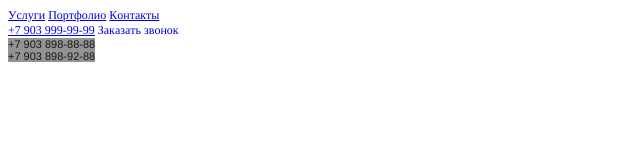
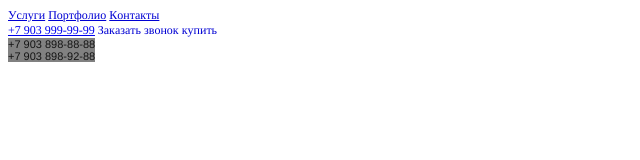
Before and after one commit to DiZhura/new-project_Zhura, a plain HTML site: page index.html in a window 1280 px wide. Shown: the full height of the page, 0-640 px from the left. Drawn offline with Linux system fonts and the light colour scheme.

Commit message:
new deal

```diff
--- a/index.html
+++ b/index.html
@@ -7,18 +7,20 @@
   <meta name="Generator" content="Cocoa HTML Writer">
   <meta name="CocoaVersion" content="2487.3">
   <style type="text/css">
-    p.p1 {margin: 0.0px 0.0px 0.0px 0.0px; font: 12.0px Times; color: #0000dc; -webkit-text-stroke: #0000dc}
-    p.p2 {margin: 0.0px 0.0px 0.0px 0.0px; font: 11.0px 'Helvetica Neue'; color: #000000; color: rgba(0, 0, 0, 0.85); -webkit-text-stroke: rgba(0, 0, 0, 0.85)}
+    p.p1 {margin: 0.0px 0.0px 0.0px 0.0px; font: 12.0px Times; color: #0000d3; -webkit-text-stroke: #0000d3}
+    p.p2 {margin: 0.0px 0.0px 0.0px 0.0px; font: 12.0px Times; color: #0000d3; -webkit-text-stroke: #000000}
+    p.p3 {margin: 0.0px 0.0px 0.0px 0.0px; font: 11.0px 'Helvetica Neue'; color: #000000; color: rgba(0, 0, 0, 0.85); -webkit-text-stroke: rgba(0, 0, 0, 0.85)}
     span.s1 {text-decoration: underline ; font-kerning: none}
     span.s2 {font-kerning: none; -webkit-text-stroke: 0px #000000}
-    span.s3 {text-decoration: underline ; font-kerning: none; color: #0000e9}
-    span.s4 {font-kerning: none; background-color: #939393}
+    span.s3 {text-decoration: underline ; font-kerning: none; color: #0000e9; -webkit-text-stroke: 0px #0000d3}
+    span.s4 {font-kerning: none}
+    span.s5 {font-kerning: none; background-color: #818181}
   </style>
 </head>
 <body>
 <p class="p1"><span class="s1">Услуги</span><span class="s2"> </span><span class="s1">Портфолио</span><span class="s2"> </span><span class="s1">Контакты</span></p>
-<p class="p1"><span class="s3"><a href="tel:+79039999999">+7 903 999-99-99</a></span><span class="s2"> Заказать звонок</span></p>
-<p class="p2"><span class="s4">+7 903 898-88-88</span></p>
-<p class="p2"><span class="s4">+7 903 898-92-88</span></p>
+<p class="p2"><span class="s3"><a href="tel:+79039999999">+7 903 999-99-99</a></span><span class="s4"> Заказать звонок купить</span></p>
+<p class="p3"><span class="s5">+7 903 898-88-88</span></p>
+<p class="p3"><span class="s5">+7 903 898-92-88</span></p>
 </body>
 </html>
```
Also changed, not shown: 3 other files.
